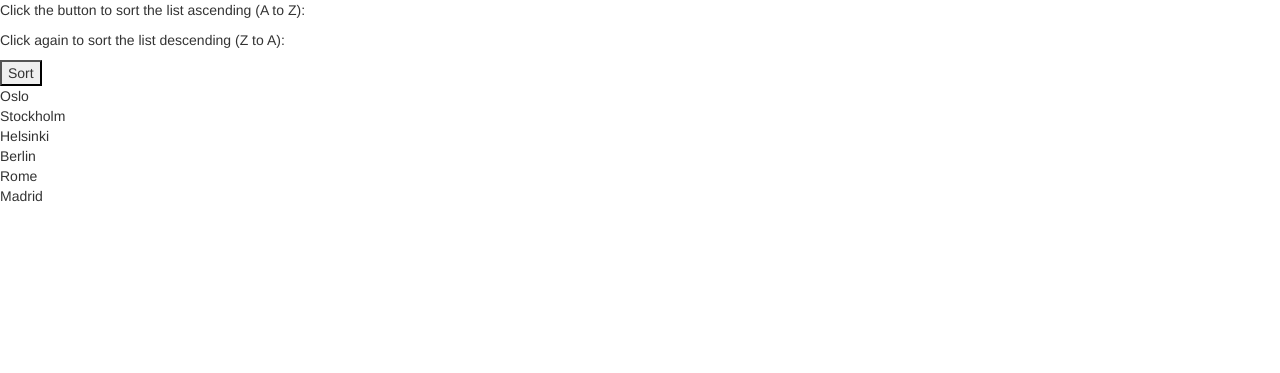
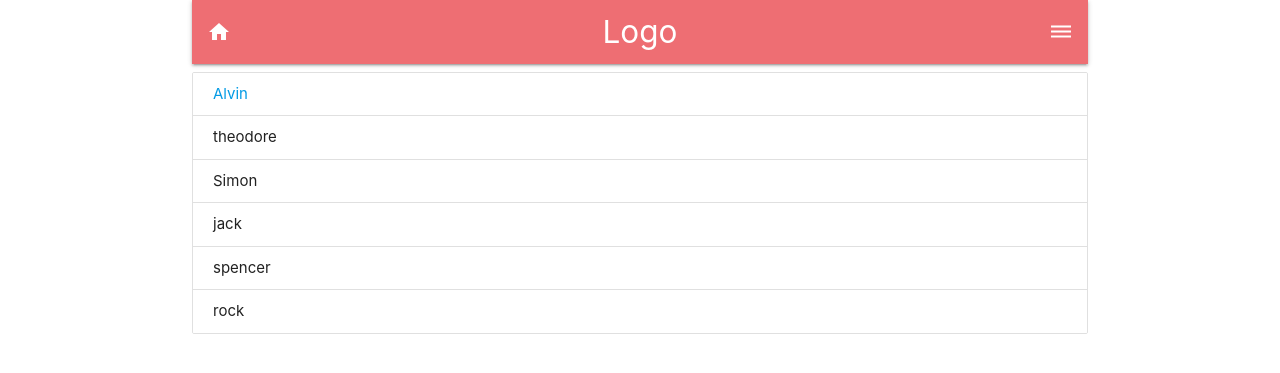
Before and after one commit to ivin-3-69/Roomie, a Django app: template chat/templates/chat/index.html in a window 1280 px wide. Shown: the top 373 px of the page. Run offline with Django 3.2, Linux system fonts and the light colour scheme; the template is opened without the code that fills it, so the values that code supplies are empty; some libraries are stand-ins or nearby versions.

Commit message:
day 2 on book

```diff
--- a/chat/static/chat/style.css
+++ b/chat/static/chat/style.css
@@ -36,3 +36,10 @@
     margin: auto;
     margin-top: 10px;
 }
+
+#header {
+    color: aqua;
+    position: relative;
+    left: 80px;
+    top: 2px;
+}
--- a/chat/templates/chat/index.html
+++ b/chat/templates/chat/index.html
@@ -5,109 +5,48 @@
 <head>
     <meta charset="UTF-8">
     <meta name="viewport" content="width=device-width, initial-scale=1.0">
-    <link rel="stylesheet" href="https://cdn.jsdelivr.net/npm/bootstrap@4.5.3/dist/css/bootstrap.min.css">
-    <link rel="stylesheet" type="text/css" href="{% static 'chat/style.css' %}">
     <link rel="stylesheet" href="https://cdnjs.cloudflare.com/ajax/libs/materialize/1.0.0/css/materialize.min.css">
     <link href="https://fonts.googleapis.com/icon?family=Material+Icons" rel="stylesheet">
-    <link rel="stylesheet" href="https://maxcdn.bootstrapcdn.com/bootstrap/3.4.1/css/bootstrap.min.css">
-    <script src="https://ajax.googleapis.com/ajax/libs/jquery/3.5.1/jquery.min.js"></script>
-    <script src="https://maxcdn.bootstrapcdn.com/bootstrap/3.4.1/js/bootstrap.min.js"></script>
-    <title>LESSgo</title>
+    <script src="https://cdnjs.cloudflare.com/ajax/libs/materialize/1.0.0/js/materialize.min.js"></script>
+    <link rel="stylesheet" type="text/css" href="{% static 'chat/style.css' %}">
+    <script src="{% static 'chat/script.js' %}"></script>
+    <title>RoomieChat</title>
 </head>
 
-
 <body>
-    <!--    <div class="whole-container">
-        <nav class="navbar navbar-dark">
-            <i class="medium material-icons" style="color: black;">home</i>
-            <a class="navbar-brand" href="" style="color: black;">ChatRoom</a>
-
-            <a class="btn-floating btn-large waves-effect waves-light red" type="button" data-toggle="dropdown"><i class="material-icons">add</i></a>
-
-                <ul class="dropdown-menu">
-                  <li><a href="#">HTML</a></li>
-                  <li><a href="#">CSS</a></li>
-                  <li><a href="#">JavaScript</a></li>
+    <div class="container" id="whole_body">
+        <nav>
+            <ul id="dropdown1" class="dropdown-content">
+                <li onclick="myfuct()"><a>A-Z</a></li>
+                <li onclick="myfuctrev()"><a>Z-A</a></li>
+                <li onclick="myfuctshf()" class="shuffleBtn"><a>random</a></li>
             </ul>
+            <div class="nav-wrapper">
+                <a href="#" class="brand-logo center">Logo</a>
+                <ul class=" ">
+                    <li class="right"><a href="#!" class="dropdown-trigger" data-target="dropdown1"><i
+                                class="material-icons">dehaze</i></a></li>
+                    <li><a href="http://www.w3schools.com"><i class="material-icons left">home</i></a></li>
+                </ul>
+            </div>
         </nav>
-        <div class="inner-container">
-            <ul class="list-group" style="list-style-type:none">
+        <div class="">
+            <ul class="collection shuffle-list-items" id="list">
                 {% for user in user_list %}
-                <div class="inner-container user-block">
-                    <li><a href="/chat/{{user.user_id}}">{{user.message_last}}</a></li>
+                    <li class="collection-item"><a href="/chat/{{user.user_id}}">{{user.user_id}}</a></li>
+                {% endfor %}
+                <li class="collection-item" id="1"><a href="a.html?fruit=apple">Alvin</a></li>
+                <li class="collection-item" id="2">theodore</li>
+                <li class="collection-item" id="3">Simon</li>
+                <li class="collection-item" id="4">jack</li>
+                <li class="collection-item" id="5">spencer</li>
+                <li class="collection-item" id="6">rock</li>
+            </ul>
         </div>
-                {% endfor %}
-            </ul>
 
     </div>
-    </div>
--->
-    <p>Click the button to sort the list ascending (A to Z):</p>
-    <p>Click again to sort the list descending (Z to A):</p>
 
-    <button onclick="sortListDir()">Sort</button>
 
-    <ul id="id01">
-        <li>Oslo</li>
-        <li>Stockholm</li>
-        <li>Helsinki</li>
-        <li>Berlin</li>
-        <li>Rome</li>
-        <li>Madrid</li>
-    </ul>
-
-    <script>
-        function sortListDir() {
-            var list, i, switching, b, shouldSwitch, dir, switchcount = 0;
-            list = document.getElementById("id01");
-            switching = true;
-            // Set the sorting direction to ascending:
-            dir = "asc";
-            // Make a loop that will continue until no switching has been done:
-            while (switching) {
-                // start by saying: no switching is done:
-                switching = false;
-                b = list.getElementsByTagName("LI");
-                // Loop through all list-items:
-                for (i = 0; i < (b.length - 1); i++) {
-                    //start by saying there should be no switching:
-                    shouldSwitch = false;
-                    /* check if the next item should switch place with the current item,
-                    based on the sorting direction (asc or desc): */
-                    if (dir == "asc") {
-                        if (b[i].innerHTML.toLowerCase() > b[i + 1].innerHTML.toLowerCase()) {
-                            /* if next item is alphabetically lower than current item,
-                            mark as a switch and break the loop: */
-                            shouldSwitch = true;
-                            break;
-                        }
-                    } else if (dir == "desc") {
-                        if (b[i].innerHTML.toLowerCase() < b[i + 1].innerHTML.toLowerCase()) {
-                            /* if next item is alphabetically higher than current item,
-                            mark as a switch and break the loop: */
-                            shouldSwitch = true;
-                            break;
-                        }
-                    }
-                }
-                if (shouldSwitch) {
-                    /* If a switch has been marked, make the switch
-                    and mark that a switch has been done: */
-                    b[i].parentNode.insertBefore(b[i + 1], b[i]);
-                    switching = true;
-                    // Each time a switch is done, increase switchcount by 1:
-                    switchcount++;
-                } else {
-                    /* If no switching has been done AND the direction is "asc",
-                    set the direction to "desc" and run the while loop again. */
-                    if (switchcount == 0 && dir == "asc") {
-                        dir = "desc";
-                        switching = true;
-                    }
-                }
-            }
-        }
-    </script>
 </body>
 
 
--- a/chat/urls.py
+++ b/chat/urls.py
@@ -3,6 +3,6 @@ from django.urls import path
 from . import views
 
 urlpatterns = [
-   path('home/<str:order>/', views.index, name='index'),
+   path('home/', views.index, name='index'),
    path('<int:user_id>/', views.personal, name='personal_chat'),
 ]
```
Also changed, not shown: chat/static/chat/script.js (added, +63 -0 lines), chat/views.py (+4 -6 lines). Lines whose indentation alone changed are shown as unchanged.
